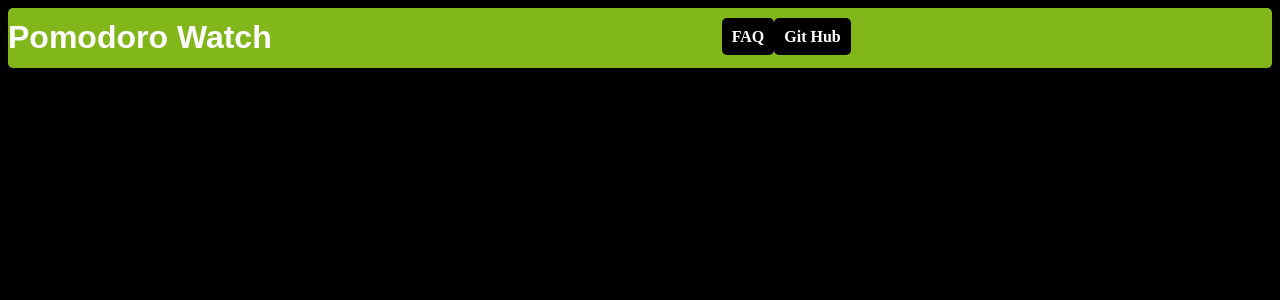
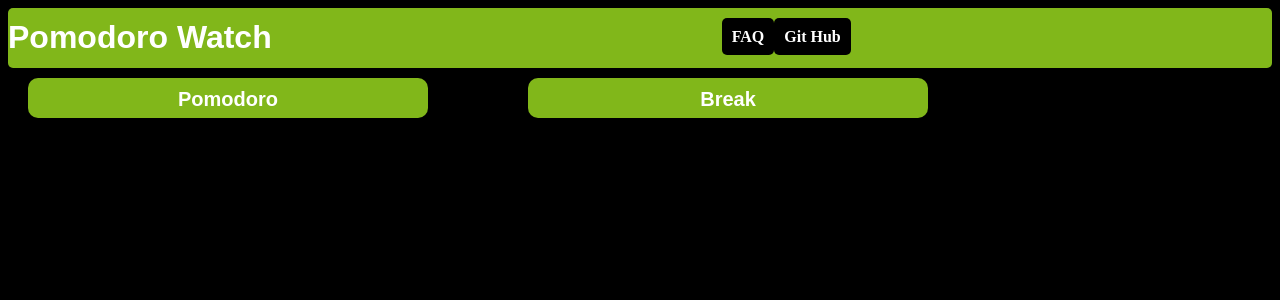
Before and after one commit to LucasVidigal98/pomodoro-watch, a React (Create React App) app: page / in a window 1280 px wide. Shown: the top 300 px of the page. Built offline with nearby package versions, Linux system fonts and the light colour scheme.

Commit message:
Create buttons

```diff
--- a/src/App.js
+++ b/src/App.js
@@ -1,11 +1,13 @@
 import React from 'react';
 import Header from './components/Header';
+import ButtonsWatchs from './components/ButtonsWatchs';
 import './App.css';
 
 function App() {
   return (
     <div className="App">
       <Header></Header>
+      <ButtonsWatchs></ButtonsWatchs>
     </div>
   );
 }
--- /dev/null
+++ b/src/components/ButtonsWatchs/index.js
@@ -0,0 +1,13 @@
+import React from 'react';
+import './styles.css';
+
+const ButtonsWatchs = () => (
+
+    <div className="watchs">
+        <button id="pomodoro">Pomodoro</button>
+        <button id="break">Break</button>
+    </div>
+
+);
+
+export default ButtonsWatchs;
--- /dev/null
+++ b/src/components/ButtonsWatchs/styles.css
@@ -0,0 +1,46 @@
+button#pomodoro {
+    width: 400px;
+    height: 40px;
+    background: #81b71a;
+    color: #fff;
+    position: relative;
+    right: -20px;
+    margin-top: 10px;
+    padding: 10px;
+    border: 10px;
+    border-radius: 10px;
+    font-size: large;
+    font-family: Arial, Helvetica, sans-serif;
+    font: bold;
+    font-size: 20px;
+    font-weight: 600;
+    font-display: 30px;
+    align-items: center;
+
+}
+
+button#break {
+    width: 400px;
+    height: 40px;
+    background: #81b71a;
+    color: #fff;
+    position: relative;
+    right: -120px;
+    margin-top: 10px;
+    padding: 10px;
+    border: 10px;
+    border-radius: 10px;
+    font-size: large;
+    font-family: Arial, Helvetica, sans-serif;
+    font: bold;
+    font-size: 20px;
+    font-weight: 600;
+    font-display: 30px;
+    align-items: center;
+}
+
+button:hover {
+    opacity: 0.7;
+    cursor: pointer;
+    color: #333;
+}
```
